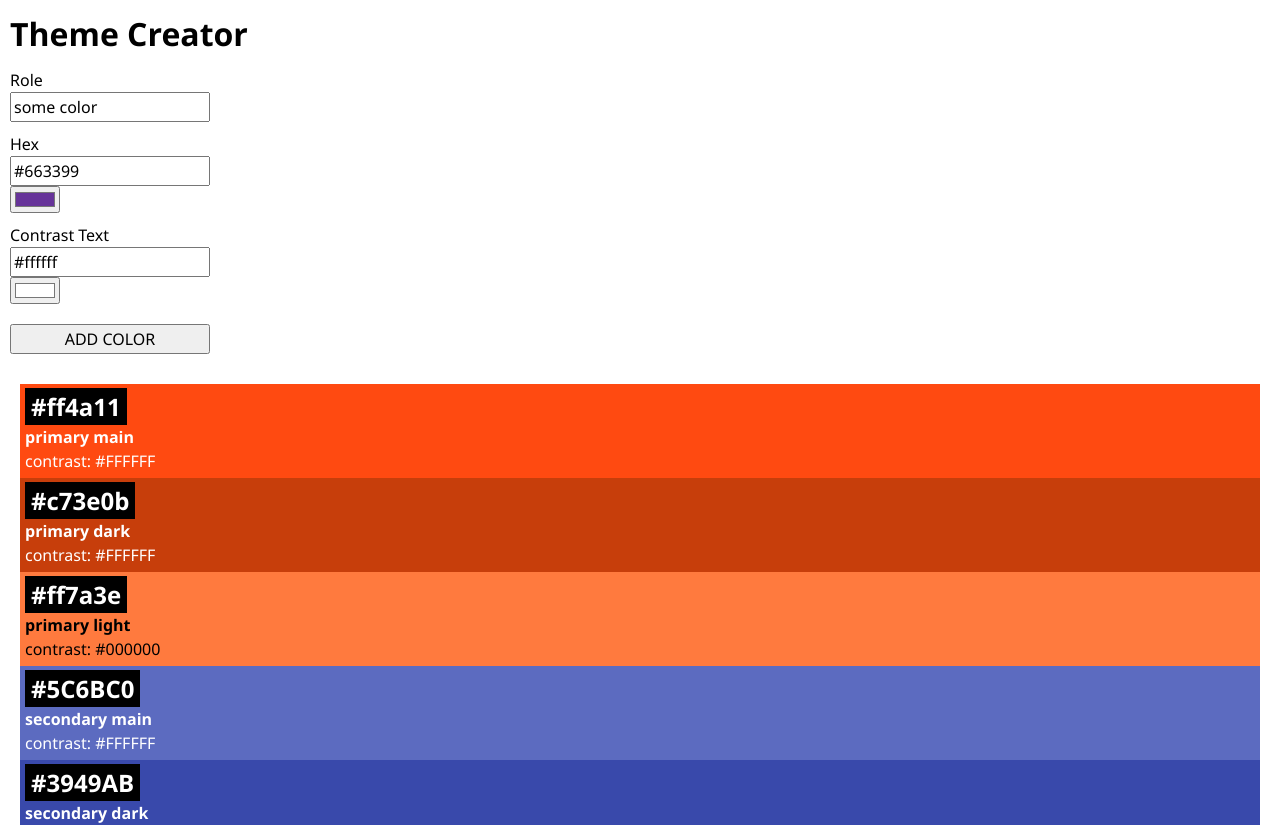
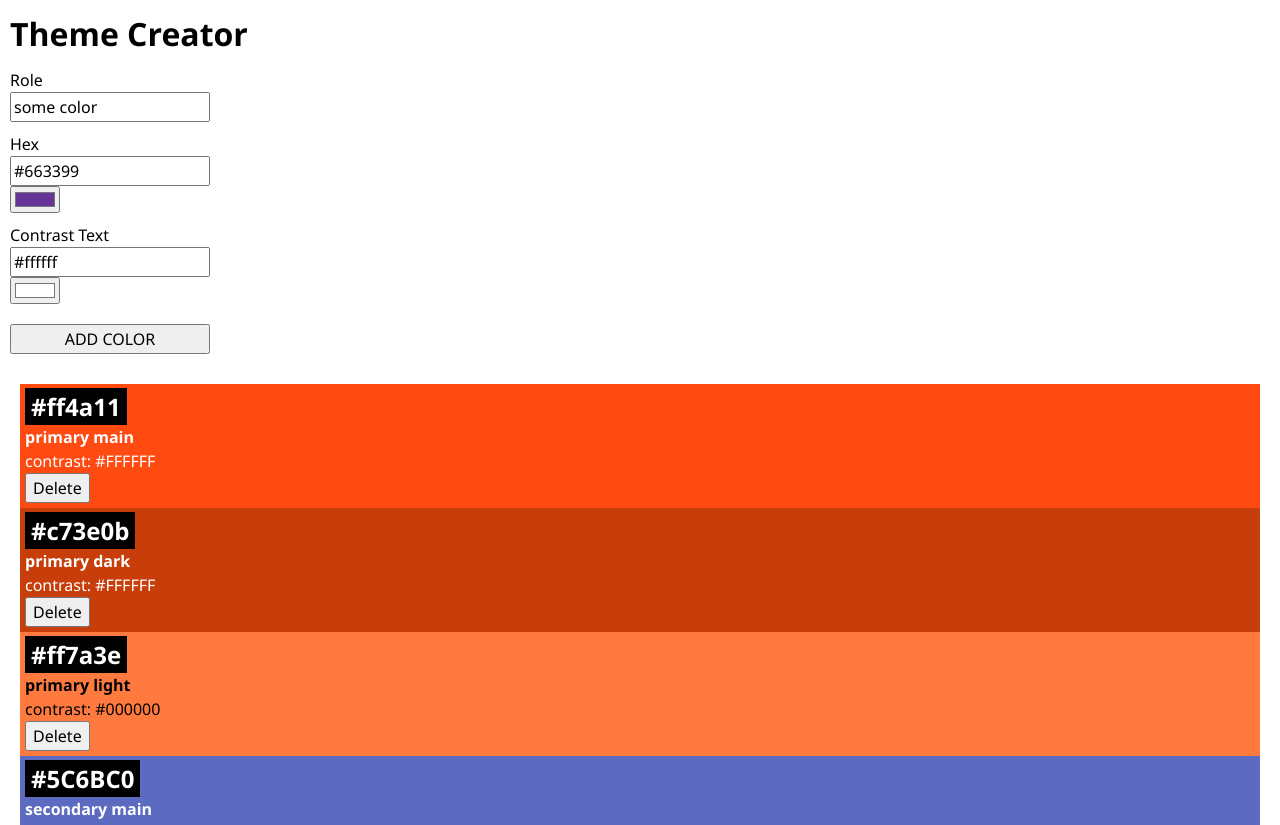
Before and after one commit to EinSeehund/recap-project-4, a React (Vite) app: page / in a window 1280 px wide. Shown: the top 825 px of the page. Built offline with nearby package versions, Linux system fonts and the light colour scheme.

Commit message:
add delete button and functionality to each color including confirmation elements and logic

```diff
--- a/src/App.jsx
+++ b/src/App.jsx
@@ -18,6 +18,10 @@
         ]);
     }
 
+    function handleDeleteColor(colorId) {
+        setColors(colors.filter((color) => color.id != colorId));
+    }
+
     return (
         <>
             <h1>Theme Creator</h1>
@@ -25,11 +29,14 @@
             {colors.map((color) => (
                 <Color
                     key={color.id}
+                    id={color.id}
                     color={color.hex}
                     role={color.role}
                     contrastText={color.contrastText}
+                    onDeleteColor={handleDeleteColor}
                 />
             ))}
+            {colors.length === 0 && <p>No colors... Start by adding one!</p>}
         </>
     );
 }
--- a/src/Components/Color/Color.css
+++ b/src/Components/Color/Color.css
@@ -3,7 +3,7 @@
   padding: 5px;
 }
 
-.color-card-headline {
+.color-card-highlight {
   display: inline;
   padding: 2px 6px;
   background: black;
--- a/src/Components/Color/Color.jsx
+++ b/src/Components/Color/Color.jsx
@@ -1,15 +1,51 @@
+import { useState } from "react";
 import "./Color.css";
 
-export default function Color({ color, role, contrastText }) {
+export default function Color({
+    id,
+    color,
+    role,
+    contrastText,
+    onDeleteColor,
+}) {
     const contrastStyle = { color: contrastText };
+    const [showConfirm, setShowConfirm] = useState(false);
 
     return (
         <article className="color-card" style={{ backgroundColor: color }}>
-            <h2 className="color-card-headline">{color}</h2>
+            <h2 className="color-card-highlight">{color}</h2>
             <p style={contrastStyle}>
                 <b>{role}</b>
             </p>
             <p style={contrastStyle}>{`contrast: ${contrastText}`}</p>
+            {!showConfirm && (
+                <button
+                    onClick={() => {
+                        setShowConfirm(true);
+                    }}
+                >
+                    Delete
+                </button>
+            )}
+            {showConfirm && (
+                <>
+                    <p className="color-card-highlight">Really delete?</p>
+                    <button
+                        onClick={() => {
+                            setShowConfirm(false);
+                        }}
+                    >
+                        Cancel
+                    </button>
+                    <button
+                        onClick={() => {
+                            onDeleteColor(id);
+                        }}
+                    >
+                        Delete
+                    </button>
+                </>
+            )}
         </article>
     );
 }
```
